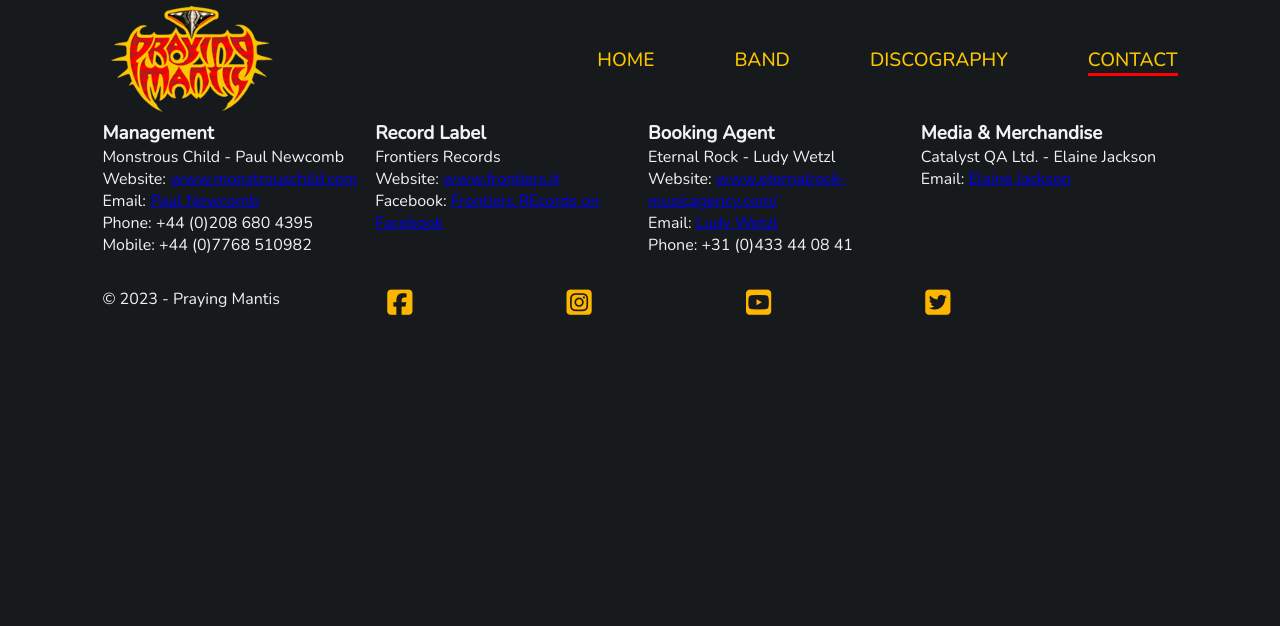
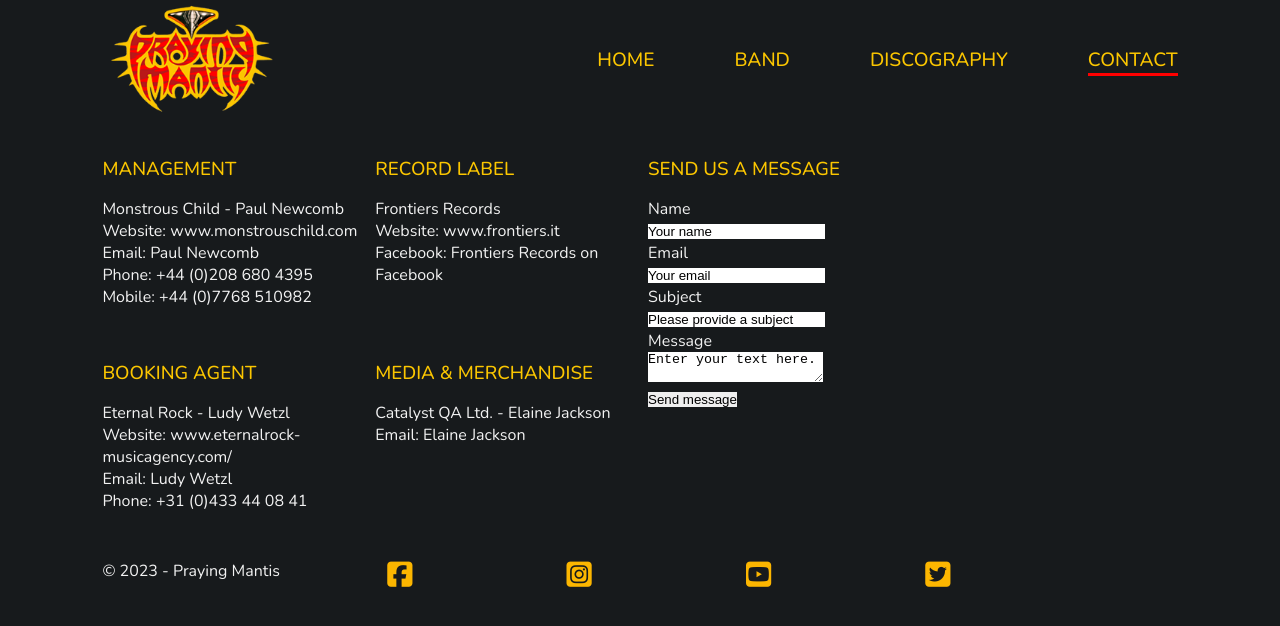
Before and after one commit to StefanieGadow/praying-mantis, a plain HTML site: page contact.html in a window 1280 px wide. Drawn offline with nearby package versions, Linux system fonts and the light colour scheme.

Commit message:
Add contact form to contact page

```diff
--- a/assets/css/style.css
+++ b/assets/css/style.css
@@ -423,3 +423,29 @@
     grid-template-columns: repeat(4, 1fr);
     grid-gap: 16px;
 }
+.contact-container h3 {
+    font-family: Nunito, sans-serif;
+    font-weight: 500;
+    color: #FBC600;
+    text-transform: uppercase;
+    margin-top: 36px;
+    margin-bottom: 16px;
+}
+ .contact-container a {
+    color: #f2f2f2;
+    text-decoration: none;
+ }
+
+  .contact-container a:hover {
+      color: #Fbc600;
+      text-decoration: none;
+  }
+
+
+.row2 {
+    grid-row: 2;
+}
+#contact-form {
+    grid-column: 3 / span 2;
+    grid-row: span 3;
+}
--- a/contact.html
+++ b/contact.html
@@ -52,10 +52,26 @@
                 <h3>Record Label</h3>
                 <p>Frontiers Records<br>
                     Website: <a href="http://www.frontiers.it" target="_blank">www.frontiers.it</a><br>
-                    Facebook: <a href="https://www.facebook.com/frontiersmusicsrl" target="_blank">Frontiers REcords on Facebook</a>
+                    Facebook: <a href="https://www.facebook.com/frontiersmusicsrl" target="_blank">Frontiers Records on Facebook</a>
                 </p>
             </div>
-            <div>
+            <div id="contact-form">
+                <h3>Send us a message</h3>
+                <form>
+                    <label for="name">Name</label><br>
+                    <input type="text" id="name" name="name" value="Your name" required><br>
+                    <label for="email">Email</label><br>
+                    <input type="email" id="email" name="email" value="Your email" required><br>
+                    <label for="subject">Subject</label><br>
+                    <input type="text" id="subject" name="subject" value="Please provide a subject"><br>
+                    <label for="message">Message</label><br>
+                    <textarea name="message">Enter your text here.</textarea><br>
+                    <input type="button" value="Send message">
+
+                </form>
+
+            </div>
+            <div class="row2">
                 <h3>Booking Agent</h3>
                 <p>Eternal Rock - Ludy Wetzl<br>
                     Website: <a href="http://www.eternalrock-musicagency.com//" target="_blank">www.eternalrock-musicagency.com/</a><br>
@@ -63,7 +79,7 @@
                     Phone: +31 (0)433 44 08 41
                 </p>
             </div>
-            <div>
+            <div class="row2">
                 <h3>Media & Merchandise</h3>
                 <p>Catalyst QA Ltd. - Elaine Jackson<br>
                 Email: <a href="mailto:elaine@catalystqa.net">Elaine Jackson</a><br>
@@ -71,6 +87,7 @@
                 </p>
             </div>
         </div>
+
 
     </section>
 
```
